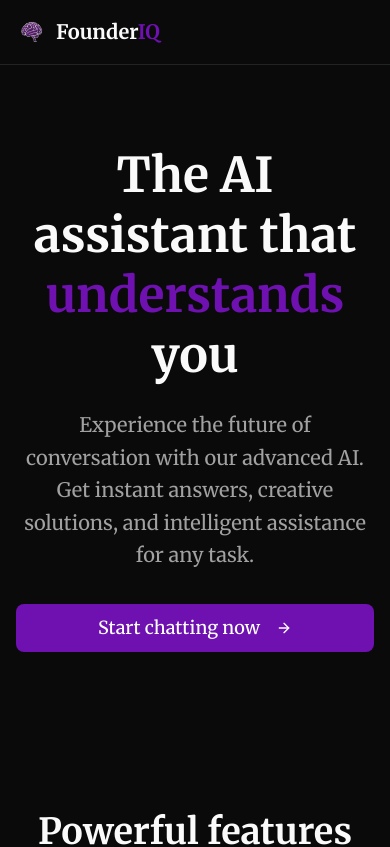
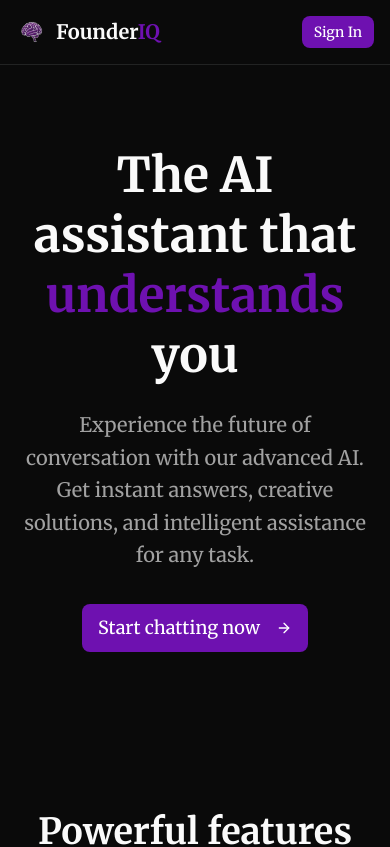
Before and after one commit to khaymanii/FounderIQ, a React (Vite) app: page / in a window 390 px wide. Shown: the top 847 px of the page. Built offline with nearby package versions, Linux system fonts and the light colour scheme; no server answers.

Commit message:
Update navigation in Home to ensure sign-in button links to the correct page

```diff
--- a/src/pages/Home.tsx
+++ b/src/pages/Home.tsx
@@ -16,7 +16,7 @@ export default function Home() {
               Founder<span className="text-purple-800">IQ</span>
             </span>
           </div>
-          <nav className="hidden md:flex items-center space-x-6">
+          <nav className="md:flex items-center space-x-6">
             <Link to="/signin">
               <Button
                 size="sm"
@@ -42,6 +42,7 @@ export default function Home() {
             any task.
           </p>
           <div className="flex flex-col sm:flex-row gap-4 justify-center">
+            <Link to="/signin">
               <Button
                 size="lg"
                 className="cursor-pointer text-lg px-8 py-6 bg-purple-800 hover:bg-purple-900 text-white"
@@ -49,6 +50,7 @@ export default function Home() {
                 Start chatting now
                 <ArrowRight className="ml-2 h-5 w-5" />
               </Button>
+            </Link>
           </div>
         </div>
       </section>
```
Lines whose indentation alone changed are shown as unchanged.
